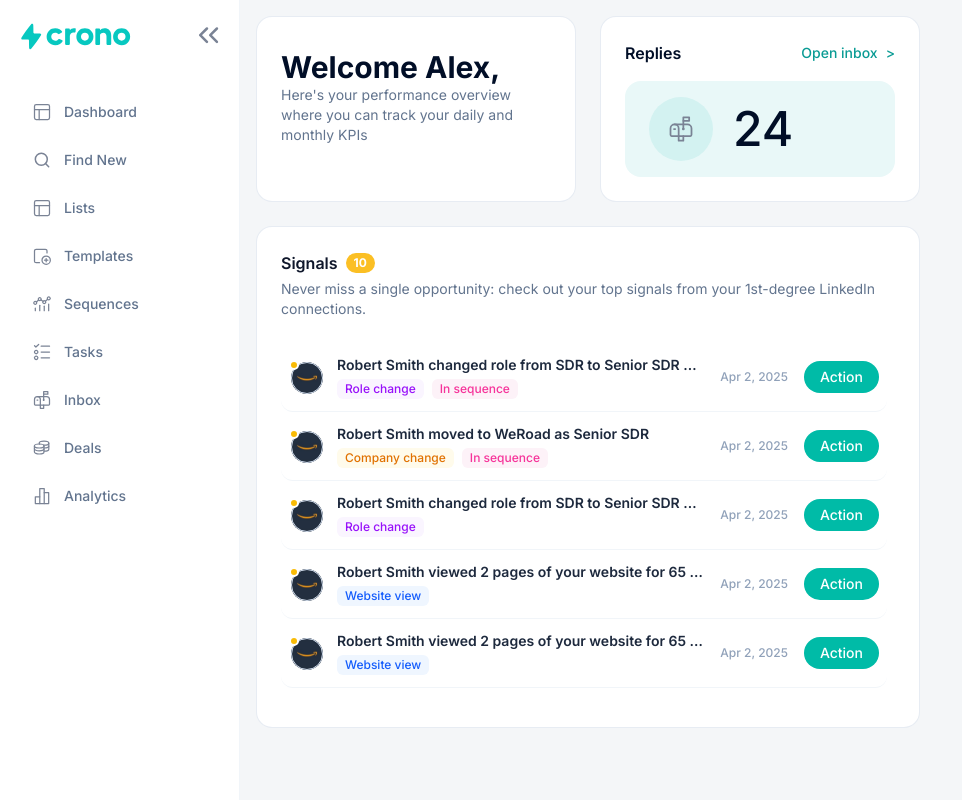
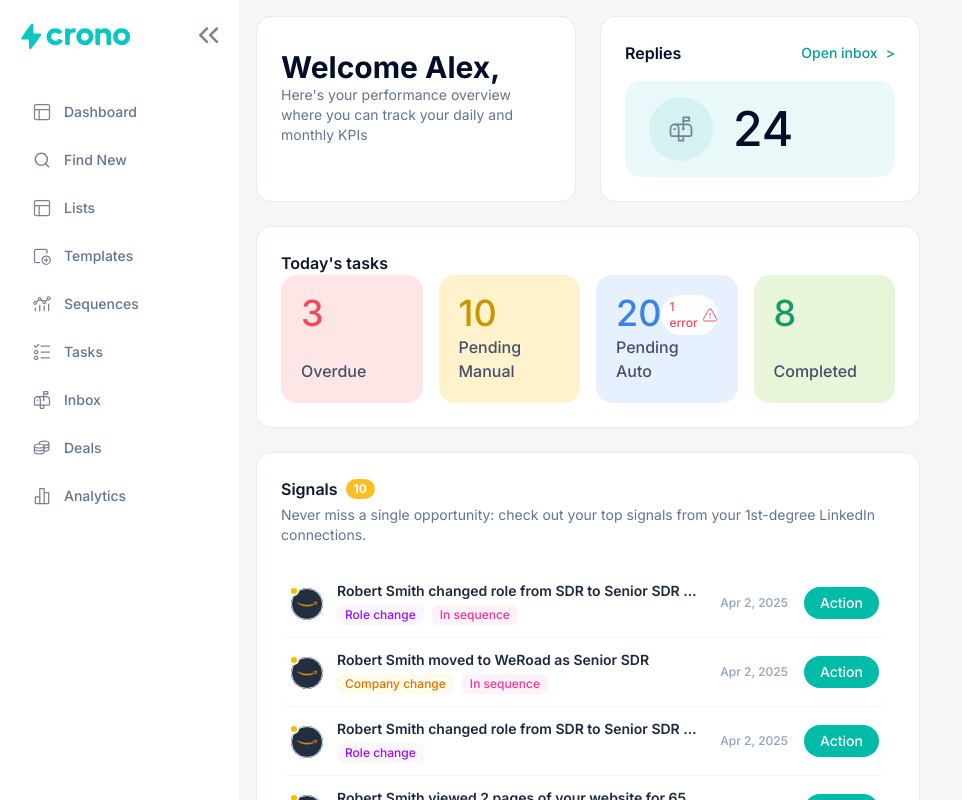
Before and after one commit to Ferran00/crono-assignment, a React (Vite) app: page / in a window 1280 px wide. Shown: the top 800 px of the page, without its empty margins (0-962 px from the left). Built offline with nearby package versions, Linux system fonts and the light colour scheme.

Commit message:
feat: TodaysTasks

```diff
--- /dev/null
+++ b/public/dummy_data/tasks_dummy.json
@@ -0,0 +1,6 @@
+{
+  "overdue": 3,
+  "pendingManual": 10,
+  "pendingAuto": 20,
+  "completed": 8
+}
--- a/src/dashboard/Dashboard.tsx
+++ b/src/dashboard/Dashboard.tsx
@@ -1,6 +1,7 @@
 import { Sidebar } from './components/Sidebar/Sidebar';
 import { Replies } from './components/Replies/Replies';
 import { SignalsList } from './components/SignalsList/SignalsList';
+import { TodaysTasks } from './components/TodaysTasks/TodaysTasks';
 import { Welcome } from './components/Welcome/Welcome';
 
 function Dashboard() {
@@ -15,6 +16,10 @@ function Dashboard() {
             </div>
             <div className="col-span-12 lg:col-span-4" />
             <div className="col-span-12 lg:col-span-8">
+              <TodaysTasks />
+            </div>
+            <div className="col-span-12 lg:col-span-4" />
+            <div className="col-span-12 lg:col-span-8">
               <SignalsList />
             </div>
             <div className="col-span-12 lg:col-span-4" />
--- a/src/dashboard/components/SignalsList/SignalsList.tsx
+++ b/src/dashboard/components/SignalsList/SignalsList.tsx
@@ -36,7 +36,7 @@ export const SignalsList: React.FC = () => {
    * sets loading to false when done.
    */
   useEffect(() => {
-    fetch('/signals_dummy.json').then((response) => {
+    fetch('/dummy_data/signals_dummy.json').then((response) => {
       if (!response.ok)
         throw new Error('Unable to load signals');
       return response.json() as Promise<Signal[]>;
--- /dev/null
+++ b/src/dashboard/components/TodaysTasks/TodaysTasks.tsx
@@ -0,0 +1,92 @@
+import { useEffect, useState } from 'react';
+
+/**
+ * Style array. contains the labels and colors to use to display each category of tasks.
+ */
+const taskCategories = [
+  {
+    countKey: 'overdue',
+    label: 'Overdue',
+    color: 'bg-[#FFE6E6]',
+    countColor: 'text-[#ED4C5E]',
+  },
+  {
+    countKey: 'pendingManual',
+    label: 'Pending Manual',
+    color: 'bg-[#FFF2CC]',
+    countColor: 'text-[#C99600]',
+  },
+  {
+    countKey: 'pendingAuto',
+    label: 'Pending Auto',
+    color: 'bg-[#E7F0FF]',
+    countColor: 'text-[#3B82E8]',
+    error: true,
+  },
+  {
+    countKey: 'completed',
+    label: 'Completed',
+    color: 'bg-[#E7F5D8]',
+    countColor: 'text-[#159B67]',
+  },
+];
+
+export function TodaysTasks() {
+  // map containing the count of tasks for each category. the values will be read from a json (simulating a backend).
+  // in a real case scenario, the json data would contain a lot more details.
+  const [counts, setCounts] = useState<Record<string, number>>({});
+
+  /**
+   * Fetches dummy data from /tasks_dummy.json asynchronously.
+   * if it finds the task counts, it sets them to the counts state variable.
+   * if there's an error fetching, it sets the state variable to an empty object.
+   */
+  useEffect(() => {
+    fetch('/dummy_data/tasks_dummy.json')
+      .then((response) => {
+        if (!response.ok) throw new Error('Unable to load tasks');
+        return response.json() as Promise<Record<string, number>>;
+      })
+      .then(setCounts)
+      .catch(() => setCounts({}));
+  }, []);
+
+  /**
+   * Adds the task counts (received thru json) to each task category
+   */
+  const tasks = taskCategories.map((task) => ({
+    ...task,
+    count: counts[task.countKey] ?? 0,
+  }));
+
+  return (
+    <section className="dashboard-card">
+      <h2 className="font-semibold text-slate-900">Today's tasks</h2>
+      <div className="grid gap-4 sm:grid-cols-2 xl:grid-cols-4">
+        {tasks.map((task) => (
+          <button
+            type="button"
+            key={task.label}
+            className={`relative flex min-h-[122px] flex-col items-start justify-between rounded-2xl p-5 text-left transition-opacity hover:opacity-80 ${task.color}`}
+          >
+            <div className="flex w-full items-start justify-between">
+              <span className={`text-4xl font-medium leading-none ${task.countColor}`}>
+                {task.count}
+              </span>
+
+              {/* If the task category contains an error flag, display an error alert */}
+              {task.error && (
+                <span className="flex items-center gap-1 rounded-full bg-white px-2 py-1 text-xs font-medium text-[#ED4C5E]">
+                  1 error
+                  <img src="/icons/warning.svg" alt="" className="h-4 w-4" />
+                </span>
+              )}
+
+            </div>
+            <span className="text-base font-medium text-[#43506A]">{task.label}</span>
+          </button>
+        ))}
+      </div>
+    </section>
+  );
+}
```
Also changed, not shown: public/dummy_data/signals_dummy.json (renamed from public/signals_dummy.json).
